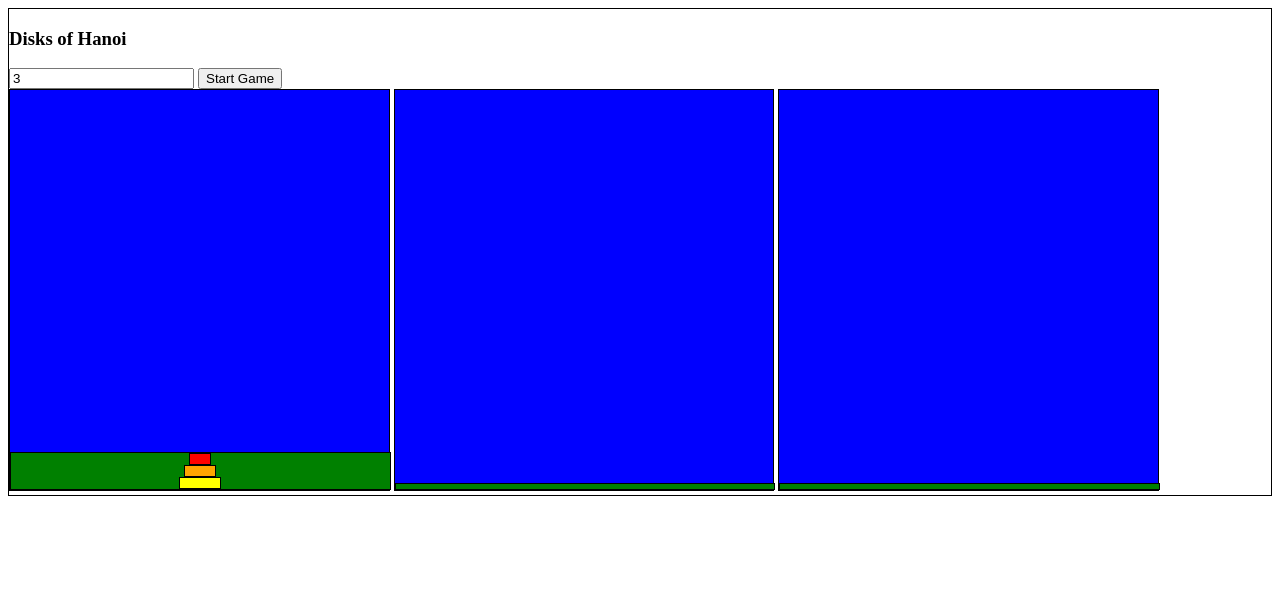
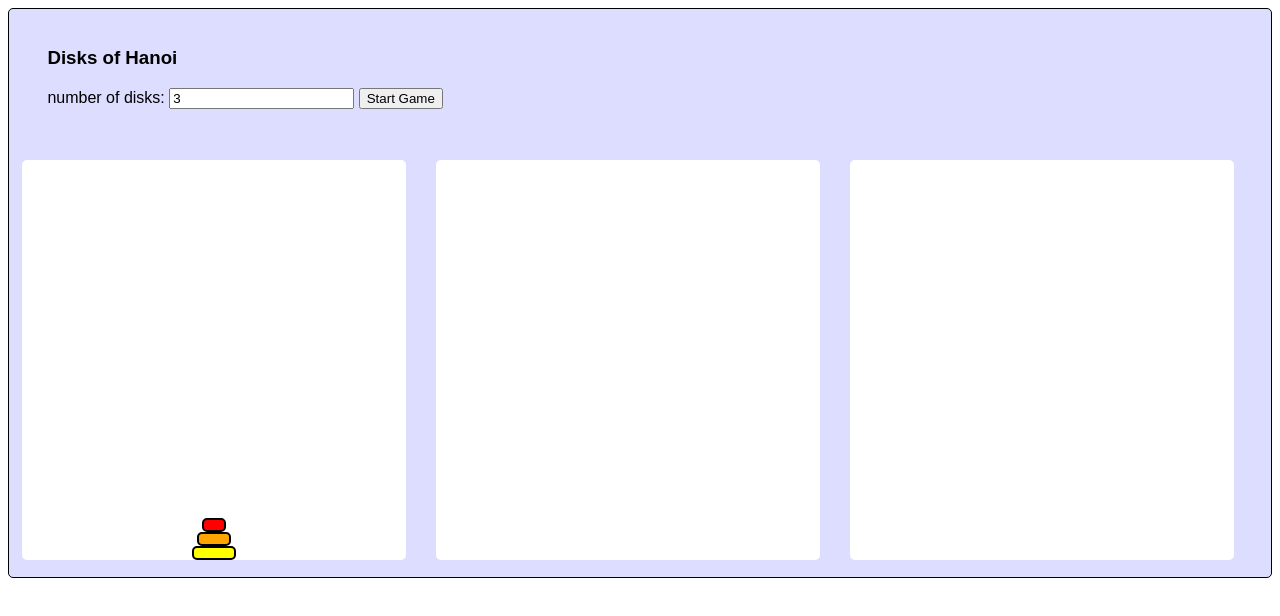
Before and after one commit to paulgoblin/diskOfHanoi, a plain HTML site: page index.html in a window 1280 px wide. Both pictures are taken after a click on the button "Start Game". Drawn offline with nearby package versions, Linux system fonts and the light colour scheme.

Commit message:
forgot to git add the last one

```diff
--- a/index.html
+++ b/index.html
@@ -9,17 +9,14 @@
   <div id="main">
     <div id="header">
       <h3>Disks of Hanoi</h3>
-      <input id="diskNumInput" type="number" value="3">
+      <span>number of disks:</span>
+      <input id="diskNumInput" type="number" value=3>
       <button id='start'>Start Game</button>
     </div>
-    <div class="pane" id = "pane1">
-      <!-- <div class="rod" id="oneRod"></div> -->
-    </div>
-    <div class="pane" id = "pane2">
-      <!-- <div class="rod" id="twoRod"></div> -->
-    </div>
-    <div class="pane" id = "pane3">
-      <!-- <div class="rod" id="threeRod"></div> -->
+    <div id="game">
+      <div class="pane" id = "pane1"></div>
+      <div class="pane" id = "pane2"></div>
+      <div class="pane" id = "pane3"></div>
     </div>
 
   </div>
--- a/main.js
+++ b/main.js
@@ -21,6 +21,13 @@ let init = function() {
 
 let startGame = function(event) {
   numberOfDisks = $('#diskNumInput').val();
+  if (numberOfDisks < 3){
+    $('diskNumInput').val(3)
+    numberOfDisks = 3;
+  } else if (numberOfDisks >10){
+    $('diskNumInput').val(10)
+    numberOfDisks = 30;
+  }
   let diskArr = makeDisks(numberOfDisks, diskSize);
   $('.rod').remove();
   postDisks(diskArr,1);
--- a/style.css
+++ b/style.css
@@ -1,33 +1,53 @@
+body {
+  font-family: sans-serif;
+}
+
+#header {
+  margin:3vw;
+}
+
 #main{
   border: 1px solid black;
+  border-radius: 5px;
+  background-color: #ddddff
 
+}
+
+#game {
+  width:100vw;
+  margin-left: auto;
+  margin-right: auto;
 }
 
 .pane {
   display: inline-block;
   position:relative;
-  border: 1px solid black;
-  width: 30%;
+  border-radius: 5px;
+  /*border: 1px solid black;*/
+  width: 30vw;
   height:400px;
-  background-color: blue;
+  background-color: white;
+  margin: 1vw;
 }
 
 .rod {
+
   position: absolute;
-  border: 1px solid black;
   bottom: 0 ;
+  width: 100%;
+/*  border: 1px solid black;
   min-height: 5px;
-  width: 100%;
-  background-color: green;
+  background-color: green;*/
 }
 
 .disk {
   background-color: white;
-  border: 1px solid black;
+  border: 2px solid black;
+  border-radius: 5px;
   height: 10px;
   margin: auto
 }
 
 .selected {
-  border: 1px solid white;
+  border: 2px solid white;
 }
```
